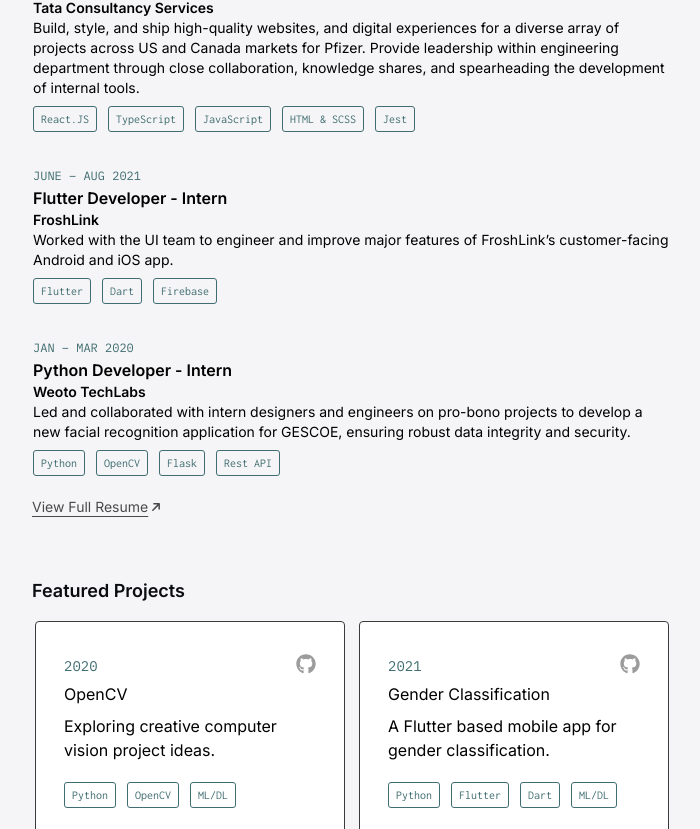
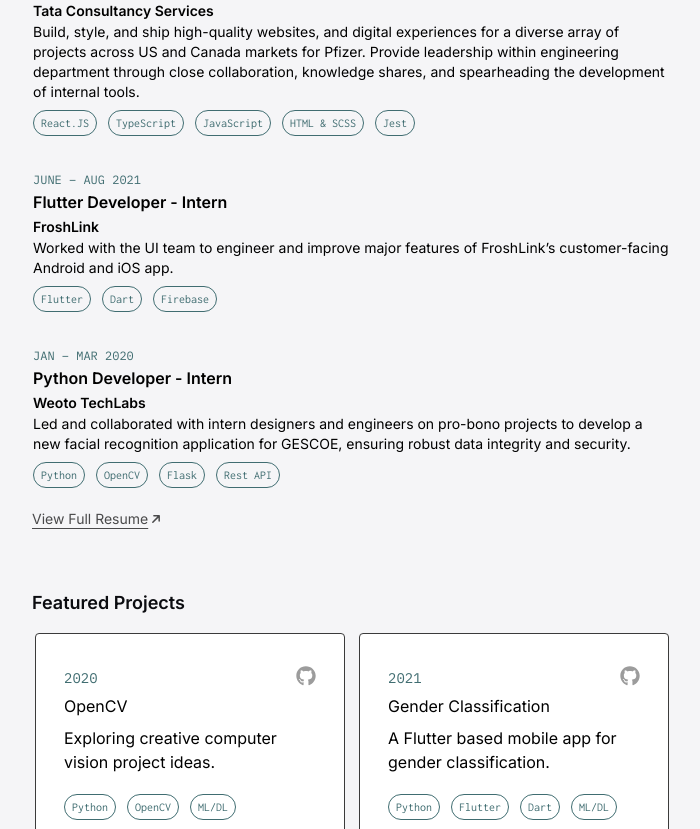
Before and after one commit to TusharSSurve/V2, a React (Vite) app: page / in a window 1280 px wide. Shown: the part 791-1620 px from the top of the page, without its empty margins (288-988 px from the left). Built offline with nearby package versions, Linux system fonts and the light colour scheme.

Commit message:
[draft] : Design change for skills section

```diff
--- a/src/components/global/ExperienceCard.tsx
+++ b/src/components/global/ExperienceCard.tsx
@@ -2,22 +2,20 @@
 
 export default function ExperienceCard({ experience }: ExperienceCardProps) {
   return (
-    <a href={experience.job_link} target="_blank" rel="noopener noreferrer">
     <div className="transition-all duration-300 border hover:border-darkwhitecolor dark:hover:border-transparent hover:bg-white hover:dark:bg-darkgreycolor border-transparent rounded-lg hover:py-4 hover:px-4 sm:hover:py-8 sm:hover:px-7">
       <time className="text-darkneoncolor dark:text-neoncolor font-ibm text-xs uppercase">{experience.range}</time>
       <p className="dark:text-whitecolor/90 font-semibold">{experience.job_title}</p>
-        <p className="text-sm dark:text-whitecolor/70 font-semibold">{experience.job}</p>
+      <a href={experience.job_link} target="_blank" rel="noopener noreferrer" className="text-sm dark:text-whitecolor/70 font-semibold">{experience.job}</a>
       <p className="dark:text-darkwhitecolor text-sm">{experience.role}</p>
       <ul className="flex flex-wrap gap-[11px] mt-2">
         {
           experience.tech.map(wl => {
-              return <li key={wl.id} className="font-inconsolata text-xs text-darkneoncolor dark:text-neoncolor border border-darkneoncolor dark:border-neoncolor py-1 px-[7px] rounded-[3px]">
+            return <li key={wl.id} className="font-inconsolata text-xs text-darkneoncolor dark:text-neoncolor border border-darkneoncolor dark:border-neoncolor py-1 px-[7px] rounded-full">
               {wl.skill}
             </li>
           })
         }
       </ul>
     </div>
-    </a>
   )
 }
--- a/src/components/global/ProjectCard.tsx
+++ b/src/components/global/ProjectCard.tsx
@@ -31,7 +31,7 @@
         <ul className="flex flex-wrap gap-[11px] mt-5">
           {
             project.langs.map(wl => {
-              return <li key={wl.id} className="font-inconsolata text-xs text-darkneoncolor dark:text-neoncolor border border-darkneoncolor dark:border-neoncolor py-1 px-[7px] rounded-[3px]">
+              return <li key={wl.id} className="font-inconsolata text-xs text-darkneoncolor dark:text-neoncolor border border-darkneoncolor dark:border-neoncolor py-1 px-[7px] rounded-full">
                 {wl.lang}
               </li>
             })
```
Lines whose indentation alone changed are shown as unchanged.
